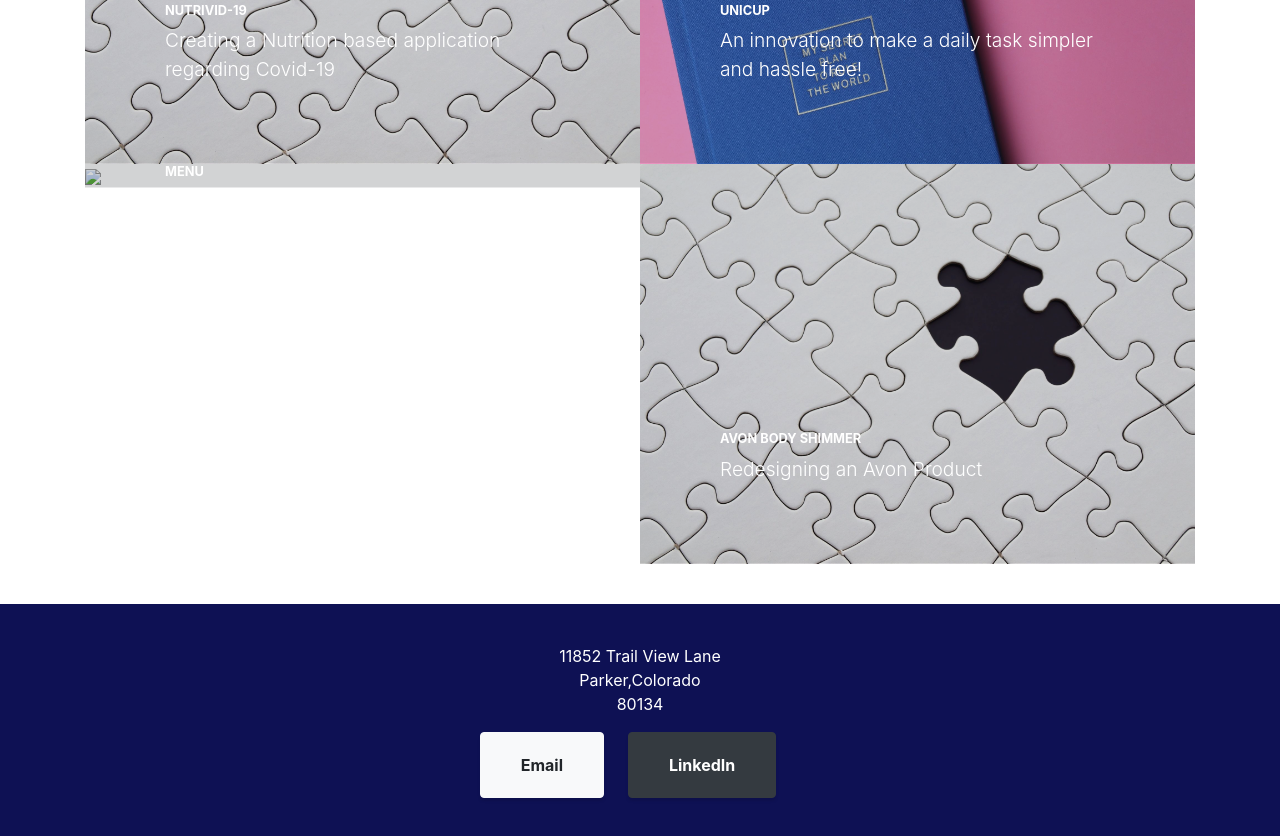
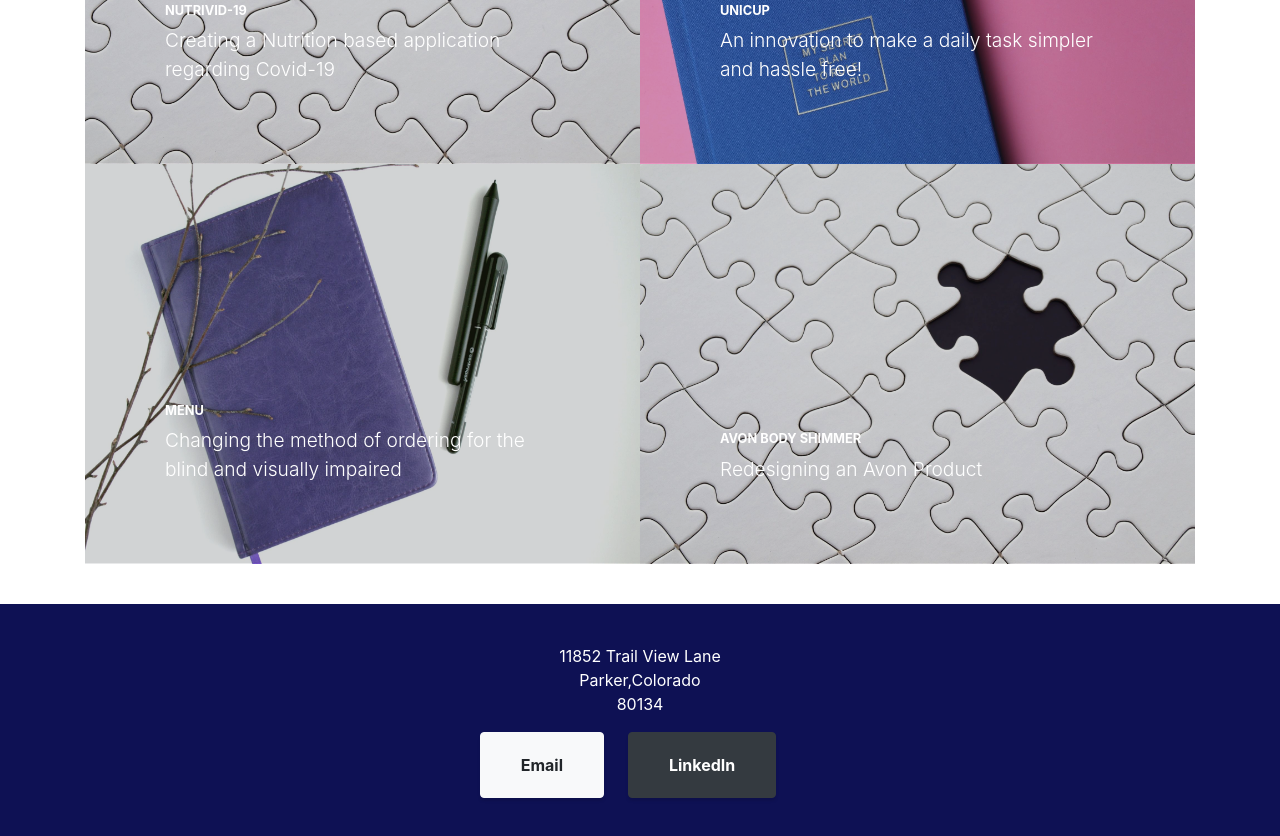
Before and after one commit to SheikhL/Lamia-s-Website, a plain HTML site: page index.html in a window 1280 px wide. Shown: the part 3072-3908 px from the top of the page. Drawn offline with nearby package versions, Linux system fonts and the light colour scheme.

Commit message:
Update index.html

```diff
--- a/index.html
+++ b/index.html
@@ -93,7 +93,7 @@
             <p class="mb-0"> Changing the method of ordering for the blind and visually impaired</p>
         </div>
 
-    </div><img class="img-fluid" src="assets/img/Adapt%20Project/project2.jpg style="width:600px;height:400px;" /></a></div>
+    </div><img class="img-fluid" src="assets/img/Adapt%20Project/project2.jpg" style="width:600px;height:400px;" /></a></div>
                 <div class="col-lg-6"><a class="portfolio-item" href="SheikhAvonBodyShimmer.pdf">
     <div class="caption">
         <div class="caption-content">
```
